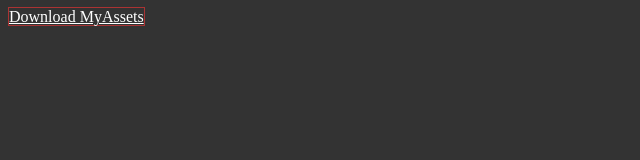
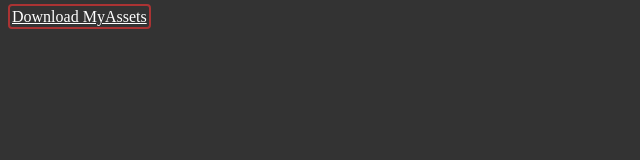
Before and after one commit to fagnergithub/unity, a plain HTML site: page index.html in a window 1280 px wide. Shown: the full height of the page, 0-640 px from the left. Drawn offline with Linux system fonts and the light colour scheme.

Commit message:
Update index.html

```diff
--- a/index.html
+++ b/index.html
@@ -6,6 +6,6 @@
     <title>Unity Assets Download</title>
   </head>
   <body style="background-color: #333333">
-    <a style="color: #ffffff; border: 1px solid #aa3333" href="https://fagnergithub.github.io/unity/MyAssets.unitypackage">Download MyAssets</a>
+    <a style="color: #ffffff; border: 2px solid #aa3333; border-radius: 4px; padding: 2px" href="https://fagnergithub.github.io/unity/MyAssets.unitypackage">Download MyAssets</a>
   </body>
 </html>
```
